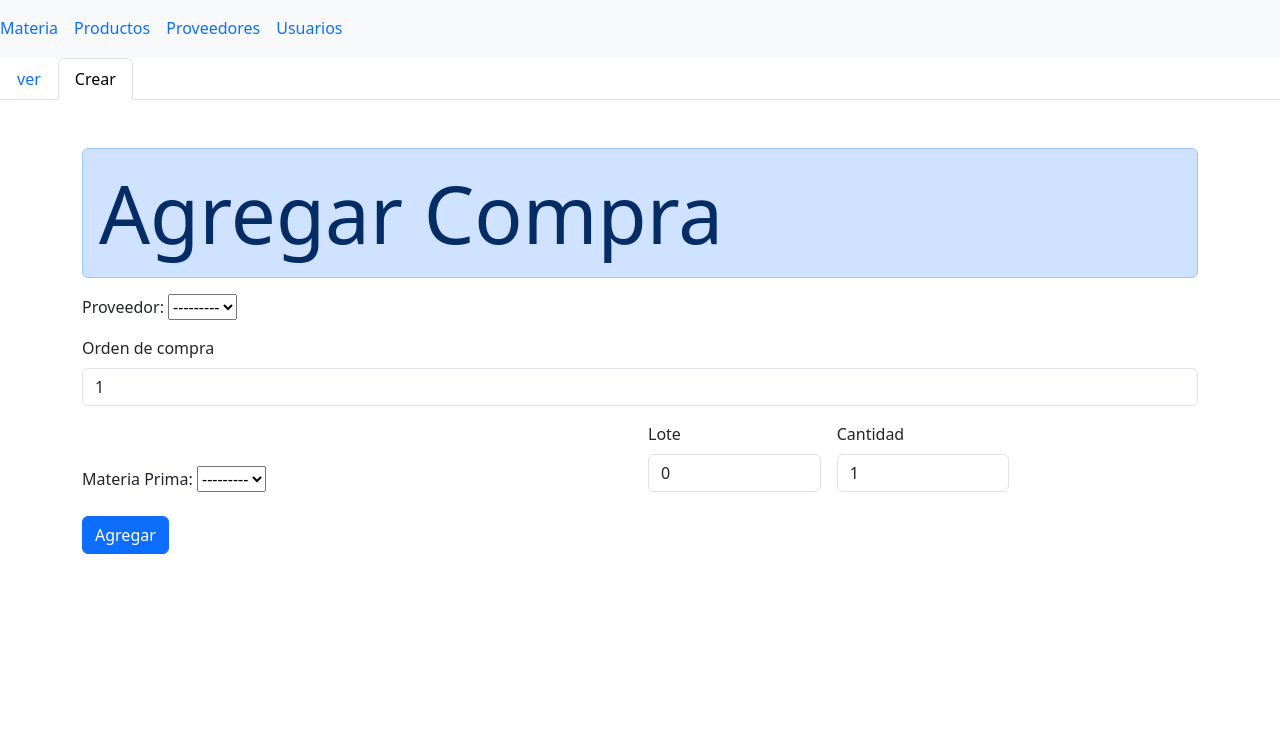
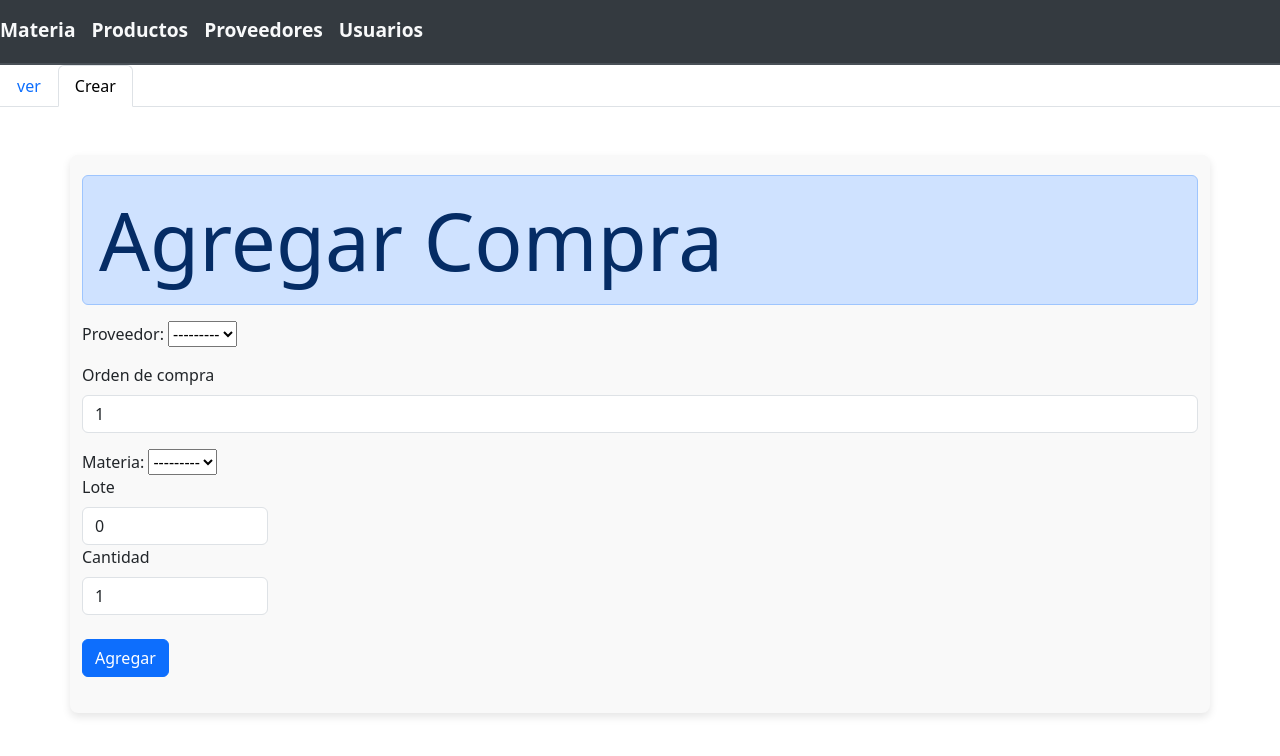
Before and after one commit to pengupang/IngSoftware, a Django app: page /comprasAgregar/ in a window 1280 px wide. Shown: the top 756 px of the page. Run offline with Django 5.2, Linux system fonts and the light colour scheme; data that the repository does not hold is empty.

Commit message:
styles
Se agrego styles a el proyecto

```diff
--- a/AppSoft/forms.py
+++ b/AppSoft/forms.py
@@ -5,6 +5,7 @@ class MateriaPrimaForm(forms.ModelForm):
     class Meta:
         model = MateriaPrima
         fields='__all__'
+
 
 class ProveedoresForm(forms.ModelForm):
     class Meta:
--- a/AppSoft/models.py
+++ b/AppSoft/models.py
@@ -5,7 +5,7 @@ import datetime
 class MateriaPrima(models.Model):
     nombre = models.CharField(max_length=60)
     unidadMedida= models.CharField(max_length=5)
-    estadoMateria = models.BooleanField()
+    estadoMateria = models.BooleanField(default=True)
     def __str__(self):
         return self.nombre
 
--- a/IngSoftware/settings.py
+++ b/IngSoftware/settings.py
@@ -120,6 +120,7 @@ USE_TZ = True
 # https://docs.djangoproject.com/en/5.1/howto/static-files/
 
 STATIC_URL = 'static/'
+STATICFILES_DIRS = [os.path.join(BASE_DIR, 'static')]
 
 # Default primary key field type
 # https://docs.djangoproject.com/en/5.1/ref/settings/#default-auto-field
--- /dev/null
+++ b/static/css/style.css
@@ -0,0 +1,51 @@
+/* Colores generales */
+:root {
+    --navbar-bg-color: #343a40; /* Fondo de la navbar oscuro */
+    --navbar-link-color: #f8f9fa; /* Color de los enlaces (blanco suave) */
+    --navbar-link-hover-color: #61dafb; /* Color de los enlaces al pasar el ratón (azul suave) */
+    --navbar-active-link-color: #28a745; /* Color del enlace activo (verde suave) */
+    --navbar-border-color: #495057; /* Color de borde sutil, un gris más suave */
+
+    --container-bg-color: #f9f9f9; /* Fondo general del contenedor, blanco roto */
+}
+
+/* Fondo general del contenedor */
+.container {
+    background-color: var(--container-bg-color);
+    padding: 20px; /* Espaciado interno */
+    border-radius: 8px; /* Bordes redondeados */
+    box-shadow: 0 4px 8px rgba(0, 0, 0, 0.1); /* Sombra suave */
+}
+
+/* Navbar */
+nav.navbar {
+    background-color: var(--navbar-bg-color) !important; /* Fondo oscuro para navbar */
+    border-bottom: 2px solid var(--navbar-border-color) !important;
+}
+
+/* Enlaces dentro del navbar */
+.navbar .nav-link {
+    color: var(--navbar-link-color) !important; /* Color de los enlaces */
+    font-size: 1.2rem !important; /* Tamaño de fuente ajustado */
+    font-weight: bold;
+}
+
+/* Hover de enlaces dentro del navbar */
+.navbar .nav-link:hover {
+    color: var(--navbar-link-hover-color) !important; /* Color al pasar el ratón */
+}
+
+/* Enlace activo dentro del navbar */
+.navbar .nav-link.active {
+    color: var(--navbar-active-link-color) !important; /* Color del enlace activo */
+}
+
+/* Ajustes para los items del navbar */
+.navbar .nav-item {
+    font-size: 1rem !important; /* Tamaño de fuente de los items */
+}
+
+/* Agregar un efecto de transición a los enlaces */
+.navbar .nav-link, .navbar .nav-item {
+    transition: color 0.3s ease;
+}
--- a/templates/comprar_agregar.html
+++ b/templates/comprar_agregar.html
@@ -23,11 +23,13 @@
               <div class="row g-3 align-items-end producto-item">
 
 
-                  <div class="col-md-6">
-                      <div class="form-group">
-                          <label>Materia Prima:</label>
-                          {{form.materia}}
-                      </div>
+                <div class="col-md-6">
+                    <div class="form-group">
+                        <label>Materia:</label>
+                        {{form.materia}}
+                    </div>
+
+            </div>
 
               </div>
                   <div class="col-md-2">
--- a/templates/header.html
+++ b/templates/header.html
@@ -1,10 +1,15 @@
+{%load static%}
+
 <!DOCTYPE html>
 <html lang="en">
 <head>
     <meta charset="UTF-8">
     <meta name="viewport" content="width=device-width, initial-scale=1.0">
-    <link href="https://cdn.jsdelivr.net/npm/bootstrap@5.3.3/dist/css/bootstrap.min.css" rel="stylesheet" integrity="sha384-QWTKZyjpPEjISv5WaRU9OFeRpok6YctnYmDr5pNlyT2bRjXh0JMhjY6hW+ALEwIH" crossorigin="anonymous">
-    <link rel="stylesheet" href="https://cdn.jsdelivr.net/npm/bootstrap-icons@1.11.3/font/bootstrap-icons.min.css">
+    <link rel="stylesheet" href="{% static 'css/style.css' %}">
+
+    <link href="https://cdn.jsdelivr.net/npm/bootstrap@5.3.0-alpha1/dist/css/bootstrap.min.css" rel="stylesheet">
+    <link href="https://cdn.jsdelivr.net/npm/bootstrap-icons/font/bootstrap-icons.css" rel="stylesheet">
+    <script src="https://cdn.jsdelivr.net/npm/bootstrap@5.3.0-alpha1/dist/js/bootstrap.bundle.min.js"></script>
 
 </head>
 <body>
--- a/templates/productosVer.html
+++ b/templates/productosVer.html
@@ -1,5 +1,5 @@
 {%include 'header.html'%}
-<div class="container mt-5"></div>
+
 <ul class="nav nav-tabs">
   <li class="nav-item">
     <a class="nav-link active" aria-current="page" href="../productosVer/">ver</a>
@@ -9,6 +9,7 @@
   </li>
 </ul>
 
+<div class="container mt-5">
 <div class="alert alert-primary display-1">{{titulo}}</div>
          <table class="table table-striped">
             <thead>
@@ -40,5 +41,6 @@
          </table>
 
 </div>
+</div>
 
 {%include 'footer.html'%}
```
Also changed, not shown: AppSoft/migrations/0006_alter_materiaprima_estadomateria.py (added).
